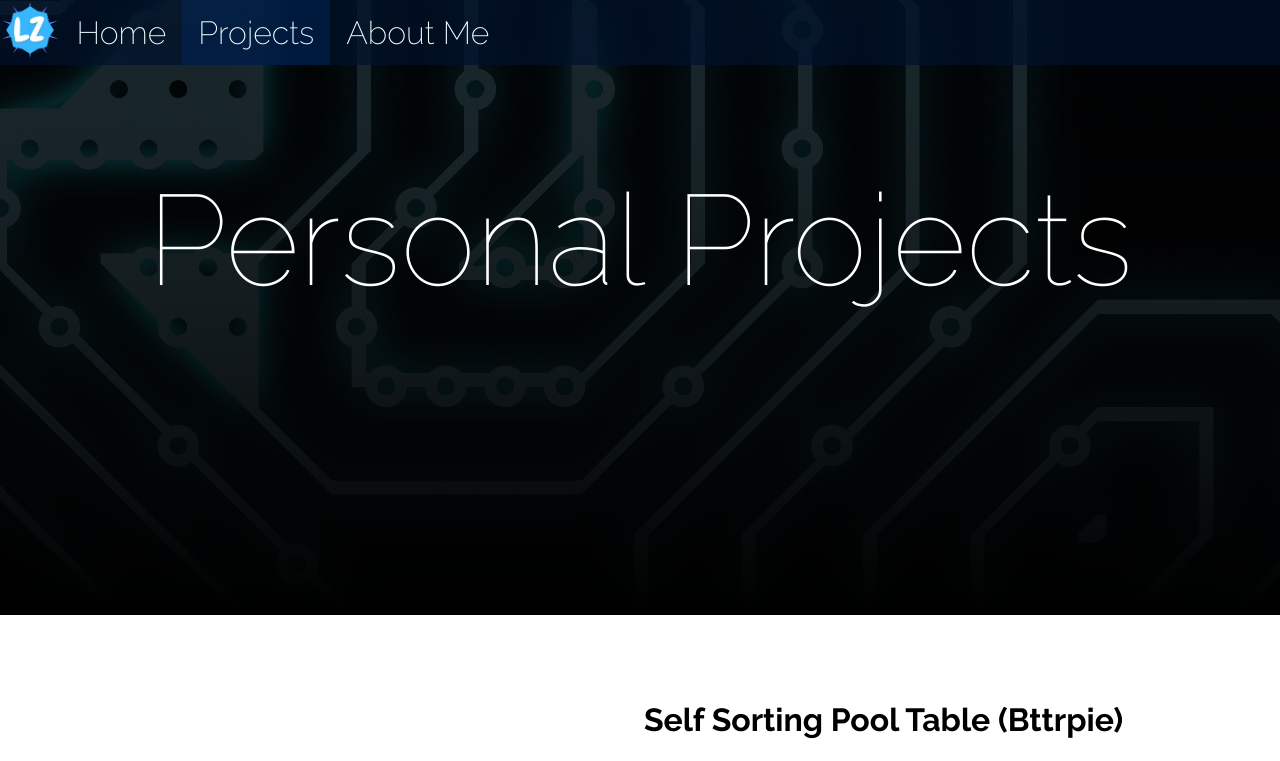
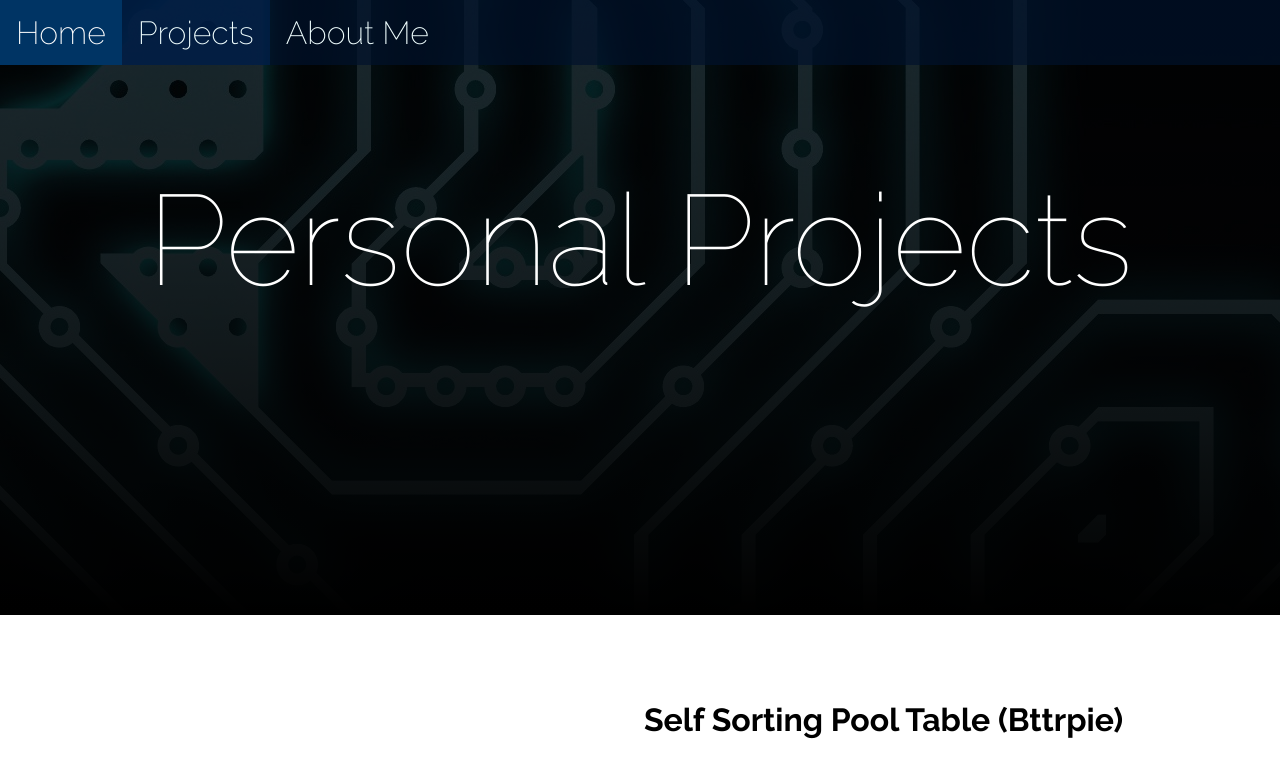
Before and after one commit to LeoAZhao/My-Portfolio, a plain HTML site: page Projects.html in a window 1280 px wide. Shown: the top 761 px of the page. Drawn offline with Linux system fonts and the light colour scheme; a web font is replaced by a local one.

Commit message:
deleted logo from nav bar

```diff
--- a/Projects.html
+++ b/Projects.html
@@ -20,9 +20,6 @@
     <body>
         <div class="title_image background_tint">
             <nav>
-                <div>
-                    <img src="Images/Logo.png" class="logo">
-                </div>
 
                 <div>
                 <a href="index.html">Home</a>
```
Also changed, not shown: about.html (+0 -3 lines), index.html (+0 -3 lines).
